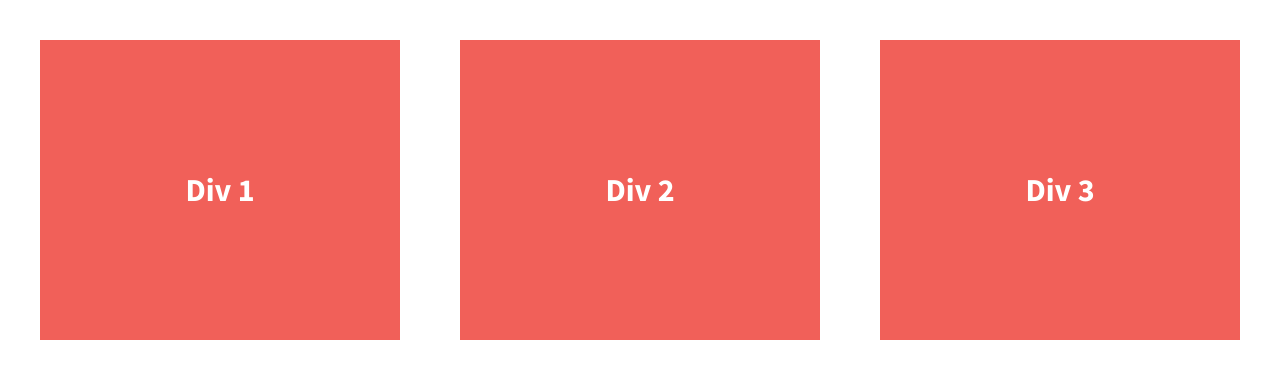
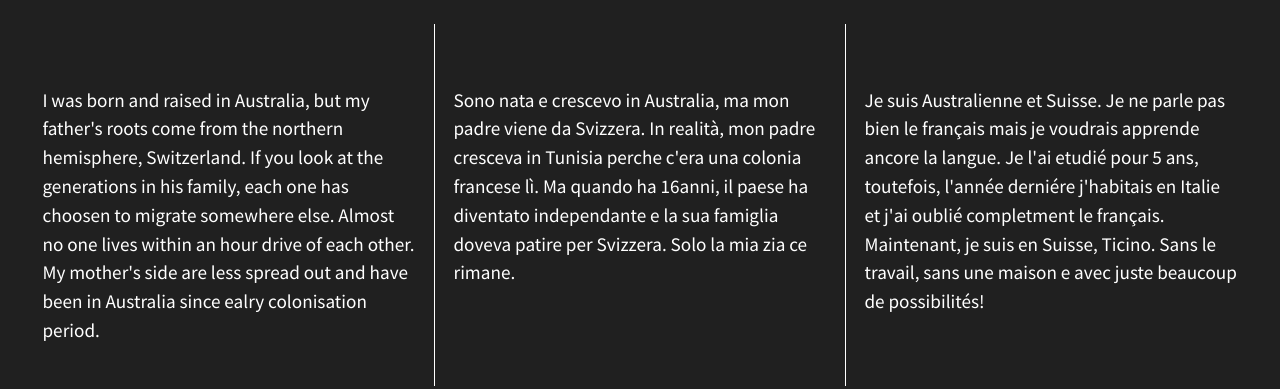
Before and after one commit to arielle-bosshard/SC-flexbox, a plain HTML site: page index.html in a window 1280 px wide. Drawn offline with nearby package versions, Linux system fonts and the light colour scheme.

Commit message:
Added style and colours

```diff
--- a/css/main.css
+++ b/css/main.css
@@ -97,37 +97,42 @@ textarea {
 
 
 html {
-  background-color: #fff;
+  background-color: rgb(32, 32, 32);
   height: 100%;
 }
 
 body {
   font-family: 'Source Sans Pro', sans-serif;
   padding: 2em;
-  font-size: 1.25em;
+  font-size: 0.75em;
   height: 100%;
 }
 
 .wrapper {
-  /*add display:flex and set justify-content to space-between*/
-  font-weight: 700;
+  font-weight: 300;
   display: flex;
   justify-content: space-between;
 }
 
 .div-1, .div-2, .div-3 {
-  /*give the divs a width of 30%, add display:flex, set justify-content and align-items to center*/
-  color: #fff;
+    color: #fff;
   line-height: 1.5em;
   font-size: 1.6em;
-  background-color: #f16059;
+  background-color: rgb(32, 32, 32);
   height: 300px;
-  width: 30%;
+  width: 33%;
+  padding-top: 5%;
+  padding-right: 1.5%;
+  padding-left: 1.5%;
   display: flex;
   justify-content: center;
-  align-items: center;
+  align-items: flex-start;
 }
 
+.div-2 {
+    border-left: 1px solid #fff;
+    border-right: 1px solid #fff;
+}
 
 
 
--- a/index.html
+++ b/index.html
@@ -23,13 +23,13 @@
 
         <section class="wrapper">
             <div class="div-1">
-                Div 1
+                I was born and raised in Australia, but my father's roots come from the northern hemisphere, Switzerland. If you look at the generations in his family, each one has choosen to migrate somewhere else. Almost no one lives within an hour drive of each other. My mother's side are less spread out and have been in Australia since ealry colonisation period.
             </div>
             <div class="div-2">
-                Div 2
+                Sono nata e crescevo in Australia, ma mon padre viene da Svizzera. In realità, mon padre cresceva in Tunisia perche c'era una colonia francese lì. Ma quando ha 16anni, il paese ha diventato independante e la sua famiglia doveva patire per Svizzera. Solo la mia zia ce rimane.
             </div>
             <div class="div-3">
-                Div 3
+                Je suis Australienne et Suisse. Je ne parle pas bien le français mais je voudrais apprende ancore la langue. Je l'ai etudié pour 5 ans, toutefois, l'année derniére j'habitais en Italie et j'ai oublié completment le français. Maintenant, je suis en Suisse, Ticino. Sans le travail, sans une maison e avec juste beaucoup de possibilités!
             </div>
         </section>
 
```
